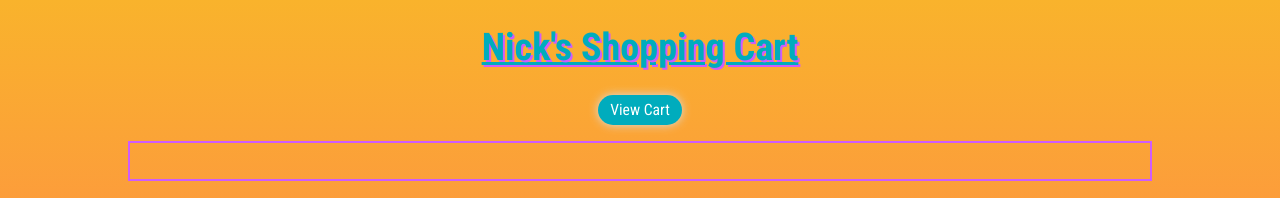
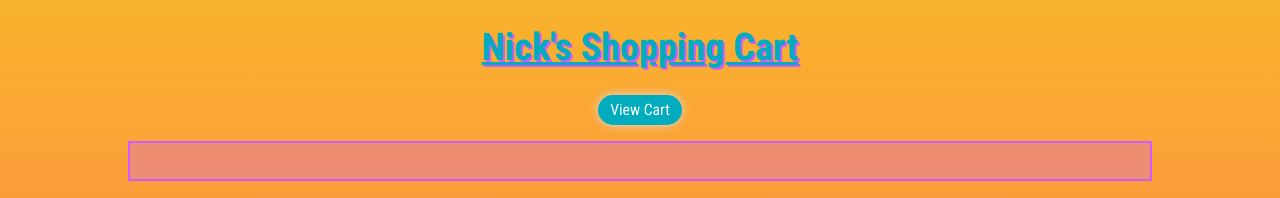
Before and after one commit to LDRMuse/hw-simple-cart-STLnick, a website: page client/index.html in a window 1280 px wide. Both pictures are taken after a click on the button "View Cart". Shown: the top 198 px of the page. Drawn offline with nearby package versions, Linux system fonts and the light colour scheme.

Commit message:
:lipstick: Add background color to cart div container

```diff
--- a/client/style.css
+++ b/client/style.css
@@ -25,6 +25,7 @@ h1 {
 }
 
 #cart-container {
+  background: rgba(206, 92, 252, 0.3);  /* --tertiary-color in rgba */
   border: 2px solid var(--tertiary-color);
   margin: auto;
   margin-bottom: 2em;
```
